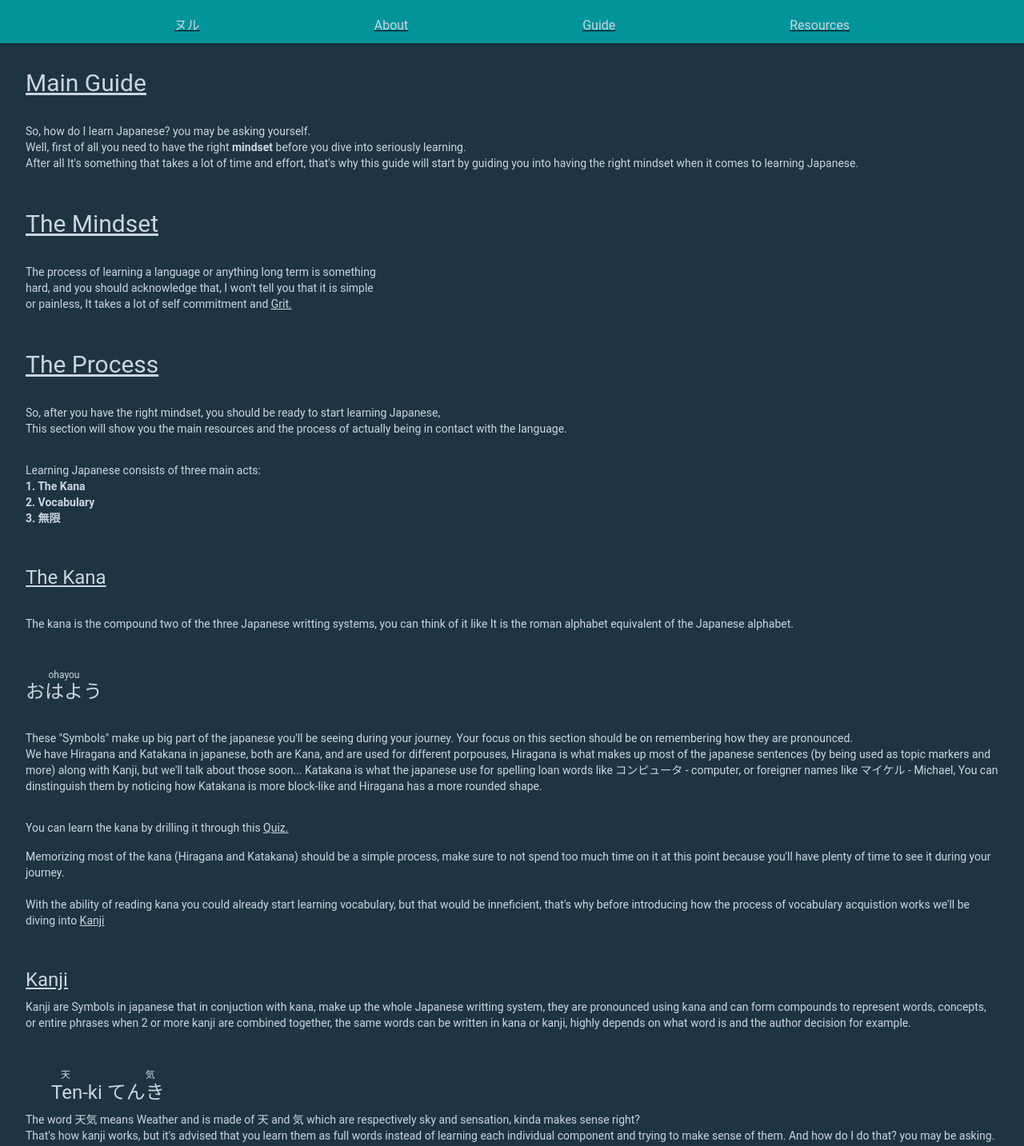
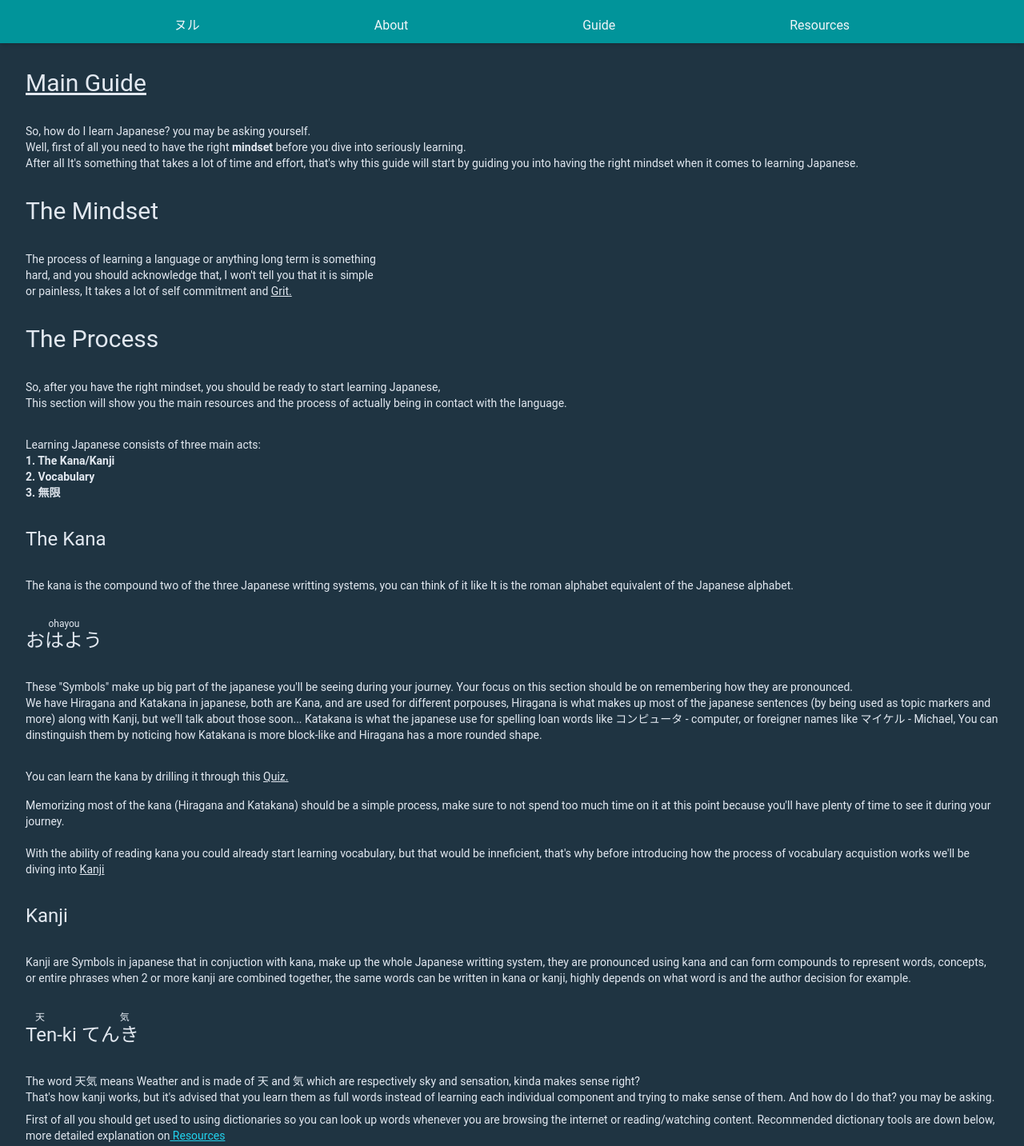
Before and after one commit to Shigure9934/Nulljp, a Next.js app: page /guide in a window 1280 px wide. Shown: the top 1433 px of the page at 80% size. Built offline with nearby package versions, Linux system fonts and the light colour scheme.

Commit message:
solved css issues
with header underline/some random design choices

```diff
--- a/components/header.js
+++ b/components/header.js
@@ -5,19 +5,19 @@ import Image from 'next/image';
 
     function Header() {
     return (
-          <div className=' hover:underline'>
-        <header className='flex justify-evenly  m-auto md-header_ellipsis text-slate-300 px-15 pt-5 pb-2.5' href="/index">
-        <button>
+          <div>
+        <header className='flex justify-evenly  m-auto md-header_ellipsis text-slate-100 px-15 pt-5 pb-2.5' href="/index">
+        <button className='hover:underline'>
             <Link className=' ' href='/'>ヌル</Link>
         </button>
-        <button>
+        <button className='hover:underline'>
             <Link className=' ' href='/about'>About</Link>
         </button>
 
-        <button>
+        <button className='hover:underline'>
         <Link className=' ' href='/guide'>Guide</Link>
         </button>
-        <button>
+        <button className='hover:underline'>
           <Link className=' ' href='/resources'>Resources</Link>
         </button>
         </header>
--- a/next.config.js
+++ b/next.config.js
@@ -1,6 +1,7 @@
 /** @type {import('next').NextConfig} */
 const nextConfig = {
   reactStrictMode: true,
+  strictMode: true
 }
 
 
--- a/pages/guide.js
+++ b/pages/guide.js
@@ -15,7 +15,7 @@ function Guide(){
                 Well, first of all you need to have the right <strong> mindset  </strong> before you dive into seriously learning. <br />
                 After all It&apos;s something that takes a lot of time and effort, that&apos;s why this guide will start by guiding you into having the right mindset when it comes to learning Japanese. <br />
             </p>
-            <h2 className='flex text-3xl px-8 pt-12 underline'>
+            <h2 className='flex text-3xl px-8 pt-8'>
                 The Mindset
             </h2>
             <p className='text-sm px-8 pt-8'>
@@ -23,7 +23,7 @@ function Guide(){
             hard, and you should acknowledge that, I won&apos;t tell you that it is simple <br />
             or painless, It takes a lot of self commitment and <p className=' inline-block underline hover:text-cyan-700'><a href='https://en.wikipedia.org/wiki/Grit_(personality_trait)' target="_blank" rel="noreferrer" passHref>Grit</a>. </p>
        </p>
-        <h2 className='flex text-3xl px-8 pt-12 underline'>
+        <h2 className='flex text-3xl px-8 pt-8'>
             The Process
         </h2>
         <p className='text-sm px-8 pt-8'>
@@ -33,12 +33,12 @@ function Guide(){
         <p className='text-sm px-8 pt-8'>
             Learning Japanese consists of three main acts: <br />
             <strong>
-                1. The Kana <br />
+                1. The Kana/Kanji <br />
                 2. Vocabulary <br />
                 3. 無限 <br />
             </strong>
             </p>
-            <h2 className='flex text-2xl px-8 pt-12 underline'>
+            <h2 className='flex text-2xl px-8 pt-8'>
              The Kana
             </h2>
             <p className='text-sm px-8 pt-8'>
@@ -46,7 +46,7 @@ function Guide(){
                 systems, you can think of it like
                 It is the roman alphabet equivalent of the Japanese alphabet.
             </p>
-            <h2 className='flex text-2xl px-8 pt-12 '>
+            <h2 className='flex text-2xl px-8 pt-8 '>
             <ruby>
              <rb>  おはよう </rb>
                 <rt>  ohayou </rt>
@@ -76,23 +76,23 @@ function Guide(){
                 With the ability of reading kana you could already start learning vocabulary,  but that would be inneficient, that's why before introducing how the process of vocabulary acquistion
                 works we'll be diving into <u>Kanji</u>
 
-                <h2 className='flex text-2xl pt-12 underline'>
+                <h2 className='flex text-2xl pt-8'>
                     Kanji
                 </h2>
-                <p className='text-sm pt-2'>
+                <p className='text-sm pt-8'>
                     Kanji are Symbols in japanese that in conjuction with kana, make up the whole Japanese
                     writting system, they are pronounced using kana and can form compounds to represent
                    words, concepts, or entire phrases when 2 or more kanji are combined together, the same words can
                    be written in kana or kanji, highly depends on what word is and the author decision for example.
                 </p>
-                <h2 className='flex text-2xl px-8 pt-12 '>
+                <h2 className='flex text-2xl pt-8 '>
             <ruby>
                 <p>Ten-ki</p>
              <rb>  てんき </rb>
                 <rt> 天気 </rt>
             </ruby>
             </h2>
-            <p className='flex pt-2'>
+            <p className='flex pt-8'>
                 The word 天気 means Weather and is made of 天 and 気 which are respectively
                 sky and sensation, kinda makes sense right? <br/>
                 That's how kanji works, but it's advised that you learn them as full words
--- a/pages/index.js
+++ b/pages/index.js
@@ -13,7 +13,7 @@ export default function Home() {
       {/* title etc */}
       <Head>
         <title>Nullsite</title>
-        <meta name="description" content="Generated by create next app" />
+        <meta name="description" content="A Guide to learn Japanese!" />
         <link rel="icon" href="/icons8-カタカナのヌ-16.png" />
       </Head>
       <div>
@@ -22,13 +22,13 @@ export default function Home() {
       </div>
     </div>
  {/* Main image */}.
- <div className='flex flex-col items-center justify-center w-full h-screen space-y-8 lg-flex-row pb-45 gap-0'>
-<Image src={nyn} width={'100%'} height={'100%'} />
+ <div className='flex flex-col items-center justify-center w-full h-screen space-y-3 lg-flex-row pb-45 gap-0 '>
+<Image src={nyn} width={'150%'} height={'150%'} />
 <>
 {/* Welcome msg */}
    <h1>
    いらしゃいませ！ <br />
-      <p className=' px-7'> Welcome! </p>
+      <p className=' px-6'> Welcome! </p>
    </h1>
    </>
 {/* Presentation */}
@@ -41,8 +41,7 @@ export default function Home() {
 {/* Button */}
 <>
 <Link href='./guide'>
-<button className='flex bg-cyan-600 text-slate-300 rounded-md hover:bg-cyan-700  shadow-sm max-h-6 max-w-sm pr-3 px-3 pb-6  '>&#9961; Japanese Guide </button>
-</Link>
+ <button className=' bg-cyan-800  rounded-md text-slate-300 hover:bg-cyan-700 flex shadow-sm scroll-m-10 p-3 '>&#9961; Japanese Guide </button></Link>
 <br></br>
 </>
  </div></>
--- a/styles/globals.css
+++ b/styles/globals.css
@@ -36,6 +36,6 @@ header{
 }
 
 p,h1,h2{
-    @apply text-slate-300;
+    @apply text-slate-200;
 
 }
```
